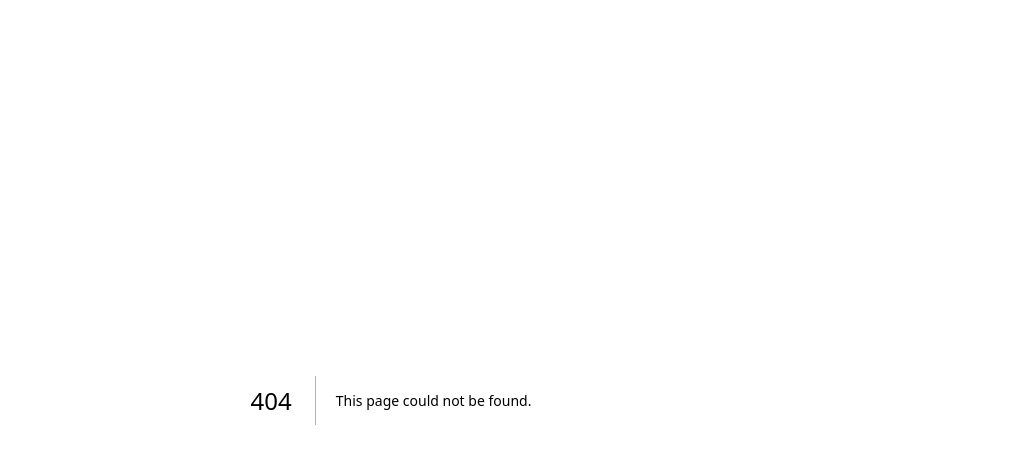
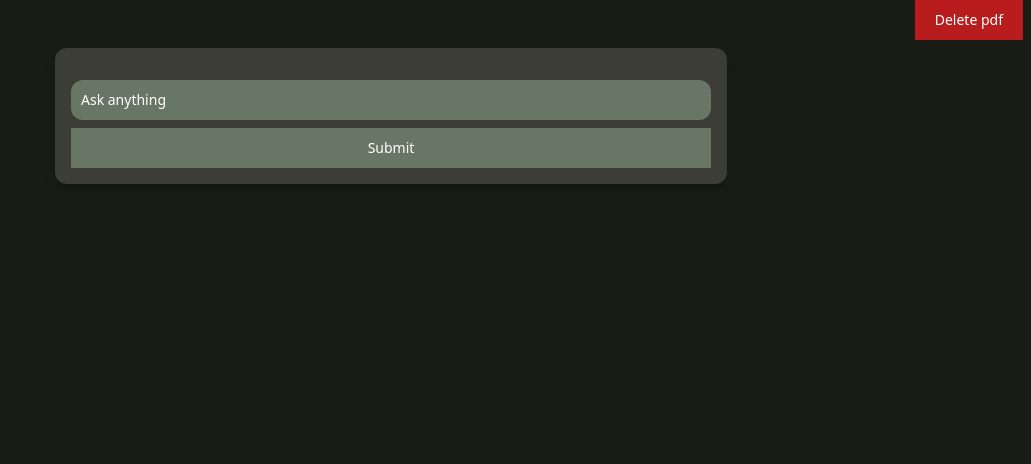
Before and after one commit to blockx3/dchat, a Next.js app in the folder frontend/: page /chat in a window 1280 px wide. Before the commit this address had no page. Shown: the top 464 px of the page, without its empty margins (249-1280 px from the left). Built offline with nearby package versions, Linux system fonts and the light colour scheme.

Commit message:
FIX: PDF can be Uploaded from Frontend and is Stored in VectorDB.

```diff
--- a/frontend/actions/user.ts
+++ b/frontend/actions/user.ts
@@ -5,11 +5,11 @@
 
 export async function create(question: string, context: string) {
     try {
-      const response = await axios.post("http://0.0.0.0:8000/getResponse", {
+      const response = await axios.post("http://0.0.0.0:8880/getResponse", {
         question,
         context
       });
-      revalidatePath("/");
+      revalidatePath("/chat");
 
       return response.data.message;
     } catch(e) {
@@ -26,6 +26,8 @@
             headers: { "Content-Type": "multipart/form-data" },
         }
     );
+
+    revalidatePath("/chat");
     return result.status;
 
     } catch (error) {
--- /dev/null
+++ b/frontend/src/app/chat/page.tsx
@@ -0,0 +1,9 @@
+import Content from "../components/Content";
+
+export default function Page() {
+    return (
+        <div className="bg-[#181C14] h-screen">
+            <Content />
+        </div>
+    )
+}
--- a/frontend/src/app/components/Content.tsx
+++ b/frontend/src/app/components/Content.tsx
@@ -1,7 +1,7 @@
 "use client";
 
 import { useState } from "react";
-import { useRouter } from 'next/navigation';
+import { useRouter } from "next/navigation";
 import { create } from "../../../actions/user";
 
 interface ConversationItem {
@@ -18,17 +18,29 @@
 
   const handleSubmit = async () => {
     setLoading(true); // Set loading to true when starting to generate the answer
+
     const res = await create(question, context);
+
     if (res) {
       setConversation([...conversation, { question, answer: res }]);
       setQuestion("");
       setContext("");
-      router.push("/");
+
+      router.push("/chat");
     }
     setLoading(false); // Set loading to false when done
   };
 
   return (
+    <div>
+      <div className="flex justify-end">
+        <button
+          type="button"
+          className="focus:outline-none text-white bg-red-700 hover:bg-red-800 focus:ring-4 focus:ring-red-300 font-medium rounded-lg text-sm px-5 py-2.5 me-2 mb-2 dark:bg-red-600 dark:hover:bg-red-700 dark:focus:ring-red-900"
+        >
+          Delete pdf
+        </button>
+      </div>
       <div className="flex flex-col max-w-2xl mx-auto p-4 bg-[#3C3D37] shadow-lg rounded-xl">
         <div className="flex flex-col gap-4 mb-4">
           {conversation.map((item, index) => (
@@ -62,7 +74,7 @@
           {loading ? (
             <span>Loading...</span> // Display loading text or spinner
           ) : (
-            'Submit'
+            "Submit"
           )}
         </button>
         {loading && (
@@ -71,5 +83,6 @@
           </div>
         )}
       </div>
+    </div>
   );
 }
--- a/frontend/src/app/components/Upload.tsx
+++ b/frontend/src/app/components/Upload.tsx
@@ -2,11 +2,15 @@
 
 import { useState } from "react";
 import { upload } from "../../../actions/user";
+import { useRouter } from "next/navigation";
 
 export default function Upload() {
   const [file, setFile] = useState<FileList | null>(null);
+  const [loading, setLoading] = useState<boolean>(false);
+  const router = useRouter();
 
   const handleUpload = async (e: { preventDefault: () => void }) => {
+        setLoading(true);
         e.preventDefault();
 
         if (!file || file.length === 0) {
@@ -18,8 +22,9 @@
         formData.append("file", file[0]);  // Append the first file (file[0])
         const res = await upload(formData);
         if(res){
-            console.log(res);
+          router.push("/chat");
         }
+        setLoading(false);
     };
 
   return (
@@ -40,6 +45,11 @@
       >
         Submit
       </button>
+      {loading && (
+        <div className="flex justify-center mt-4">
+          <div className="w-6 h-6 border-4 border-blue-500 border-dashed rounded-full animate-spin"></div>
+        </div>
+      )}
     </div>
   );
 }
```
Also changed, not shown: 2 other files (tests, documents, lock files or other folders). Lines whose indentation alone changed are shown as unchanged.
